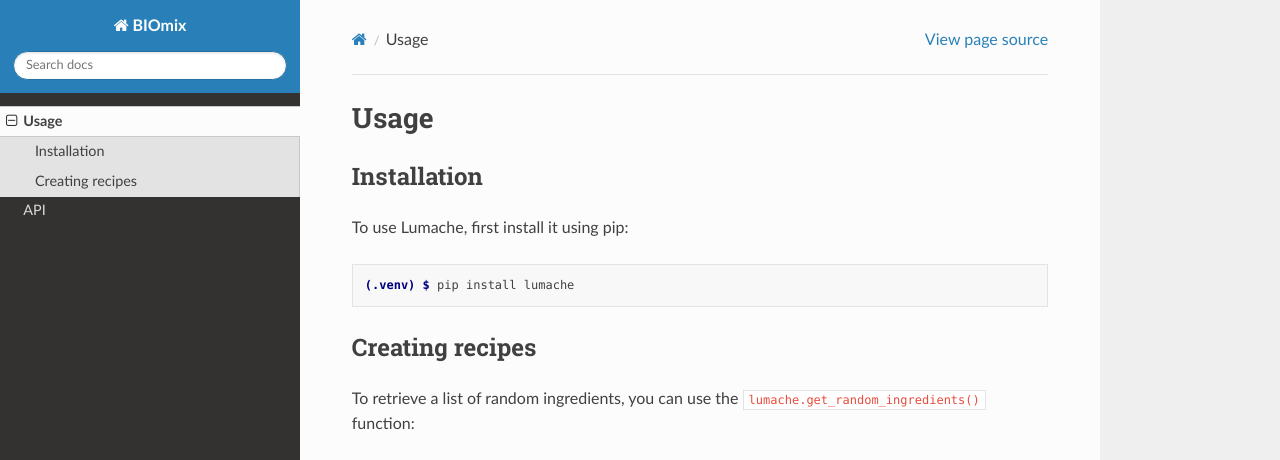
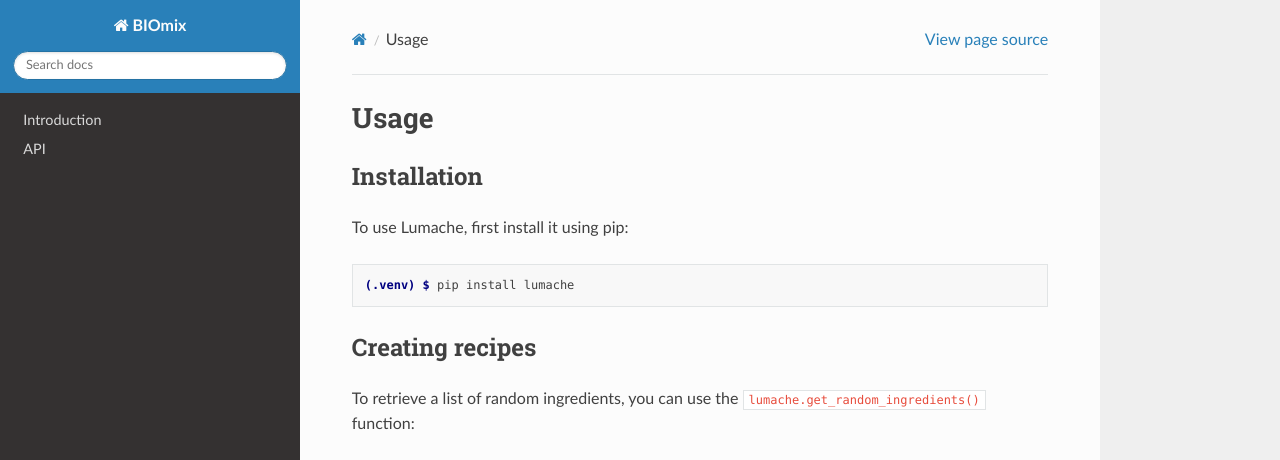
Before and after one commit to KKKallio/biomix, a Sphinx documentation site: the page built from docs/source/usage.rst, in a window 1280 px wide and 1095 px high. Shown: the top 460 px of the window. Built offline with Sphinx 7.4.7 and the Read the Docs theme 3.1.0, drawn with Linux system fonts in a browser that asks for light colours; grey boxes are pictures that could not be loaded.

Commit message:
Update index.rst

```diff
--- a/docs/source/index.rst
+++ b/docs/source/index.rst
@@ -18,5 +18,5 @@ Contents
 
 .. toctree::
 
-   usage
+   omics/introduction
    api
```
